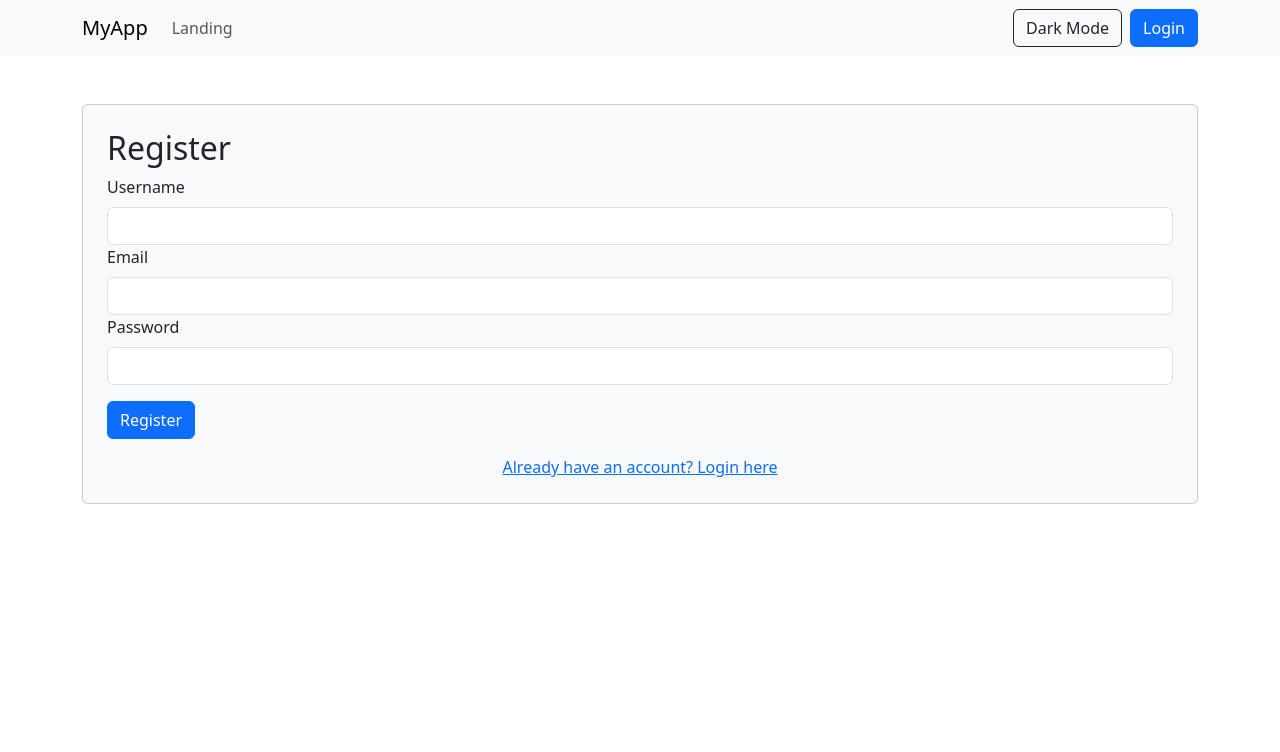
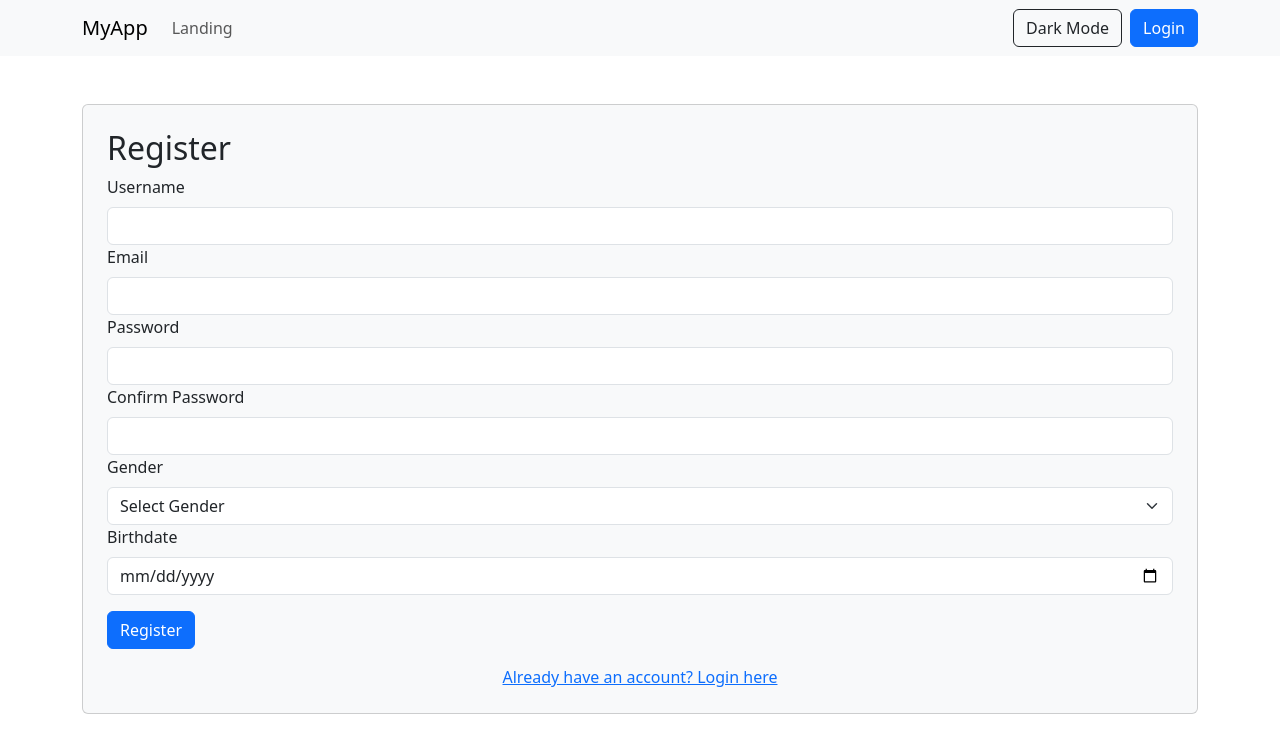
Before and after one commit to zoli456/Chat_frontend, a React (Create React App) app: page /register in a window 1280 px wide. Shown: the top 752 px of the page. Built offline with nearby package versions, Linux system fonts and the light colour scheme; no server answers; the HTML template or start-up script is replaced by a standard one.

Commit message:
Added password confirmation More information on register More information on profile

```diff
--- a/src/components/Profile.js
+++ b/src/components/Profile.js
@@ -26,24 +26,44 @@ const Profile = ({ user }) => {
                     return false;
                 }
 
-                return { oldPassword, newPassword };
+                return { oldPassword, newPassword,confirmPassword };
             }
         });
 
         if (formValues) {
-            console.log("Old password:", formValues.oldPassword);
-            console.log("New password:", formValues.newPassword);
-            Swal.fire("Success", "Password changed successfully!", "success");
+            try {
+                const response = await fetch(`${process.env.REACT_APP_BASE_URL}/api/user/change-password`, {
+                    method: "POST",
+                    headers: {
+                        "Content-Type": "application/json",
+                        Authorization: `Bearer ${localStorage.getItem("token")}`
+                    },
+                    body: JSON.stringify(formValues)
+                });
+
+                const data = await response.json();
+
+                if (response.ok) {
+                    Swal.fire("Success", "Password changed successfully!", "success");
+                } else {
+                    Swal.fire("Error", data.message || "Password change failed", "error");
+                }
+            } catch (error) {
+                Swal.fire("Error", "Something went wrong", "error");
+            }
         }
     };
+
 
     return (
         <div className="container mt-5">
             <h1>Profile</h1>
-            <p>Name: {user?.username}</p>
-            <p>Email: {user?.email}</p>
-            <p>Roles: {user?.roles?.join(", ") || "User"}</p>
-            <p>Account Created: {new Date(user?.createdAt).toLocaleString()}</p>
+            <p><strong>Name:</strong> {user?.username}</p>
+            <p><strong>Email:</strong> {user?.email}</p>
+            <p><strong>Roles:</strong> {user?.roles?.join(", ") || "User"}</p>
+            <p><strong>Gender:</strong> {user?.gender}</p>
+            <p><strong>Birthdate:</strong> {new Date(user?.birthdate).toLocaleDateString()}</p>
+            <p><strong>Account Created:</strong> {new Date(user?.createdAt).toLocaleString()}</p>
             <button className="btn btn-primary" onClick={handleChangePassword}>
                 Change Password
             </button>
--- a/src/components/Register.js
+++ b/src/components/Register.js
@@ -7,17 +7,31 @@ const Register = () => {
     const [username, setUsername] = useState("");
     const [email, setEmail] = useState("");
     const [password, setPassword] = useState("");
+    const [confirmPassword, setConfirmPassword] = useState("");
+    const [gender, setGender] = useState("");
+    const [birthdate, setBirthdate] = useState("");
     const navigate = useNavigate();
 
     const handleRegister = async (e) => {
         e.preventDefault();
+        if (password !== confirmPassword) {
+            Swal.fire({
+                title: "Error!",
+                text: "Passwords do not match",
+                icon: "error",
+                confirmButtonText: "OK"
+            });
+            return;
+        }
+
         try {
             const response = await fetch(`${process.env.REACT_APP_BASE_URL}/api/auth/register`, {
                 method: "POST",
                 headers: { "Content-Type": "application/json" },
-                body: JSON.stringify({ username, email, password }),
+                body: JSON.stringify({ username, email, password,confirmPassword, gender, birthdate }),
             });
             const data = await response.json();
+
             if (response.ok) {
                 Swal.fire({
                     title: "Success!",
@@ -61,6 +75,22 @@ const Register = () => {
                         <Form.Label>Password</Form.Label>
                         <Form.Control type="password" value={password} onChange={(e) => setPassword(e.target.value)} required />
                     </Form.Group>
+                    <Form.Group>
+                        <Form.Label>Confirm Password</Form.Label>
+                        <Form.Control type="password" value={confirmPassword} onChange={(e) => setConfirmPassword(e.target.value)} required />
+                    </Form.Group>
+                    <Form.Group>
+                        <Form.Label>Gender</Form.Label>
+                        <Form.Select value={gender} onChange={(e) => setGender(e.target.value)} required>
+                            <option value="">Select Gender</option>
+                            <option value="Male">Male</option>
+                            <option value="Female">Female</option>
+                        </Form.Select>
+                    </Form.Group>
+                    <Form.Group>
+                        <Form.Label>Birthdate</Form.Label>
+                        <Form.Control type="date" value={birthdate} onChange={(e) => setBirthdate(e.target.value)} required />
+                    </Form.Group>
                     <Button type="submit" className="mt-3">Register</Button>
                 </Form>
                 <Link to="/login" className="mt-3 d-block text-center">Already have an account? Login here</Link>
```
